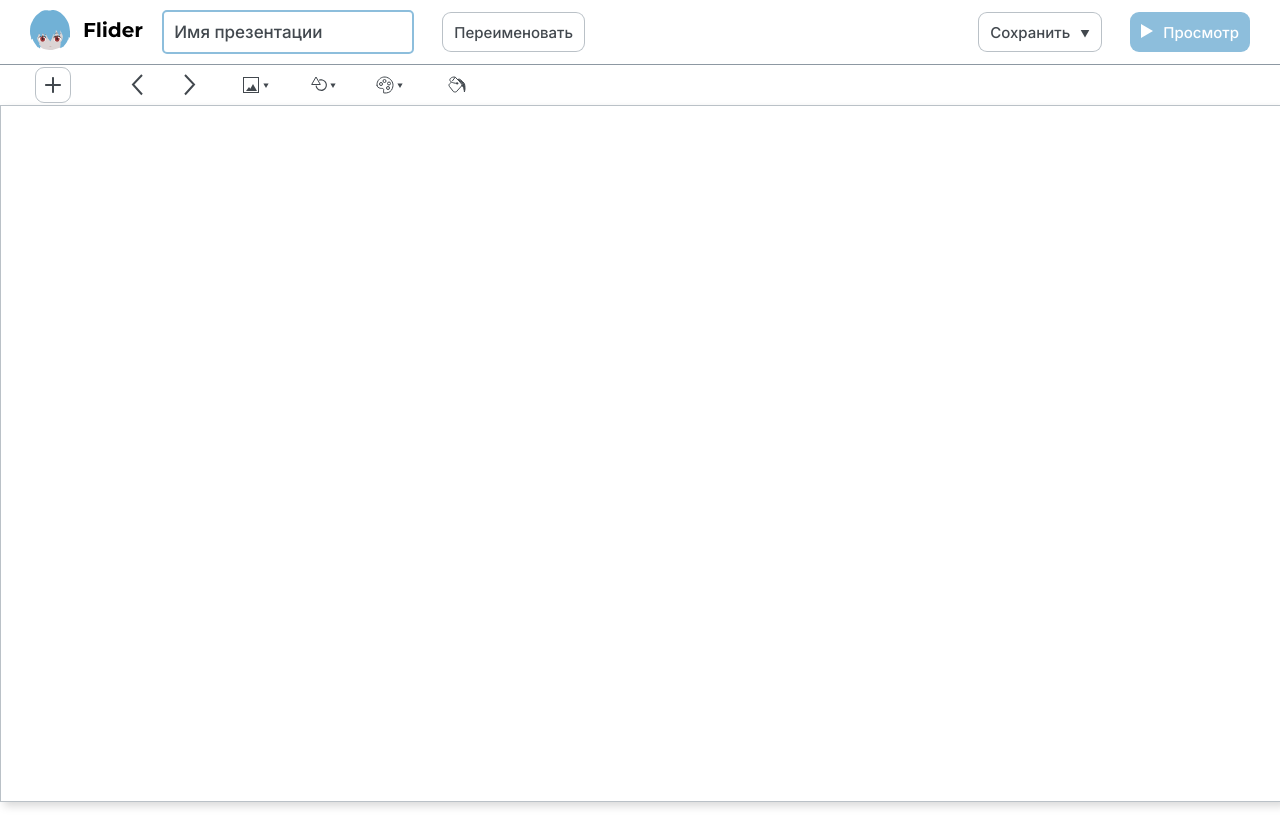
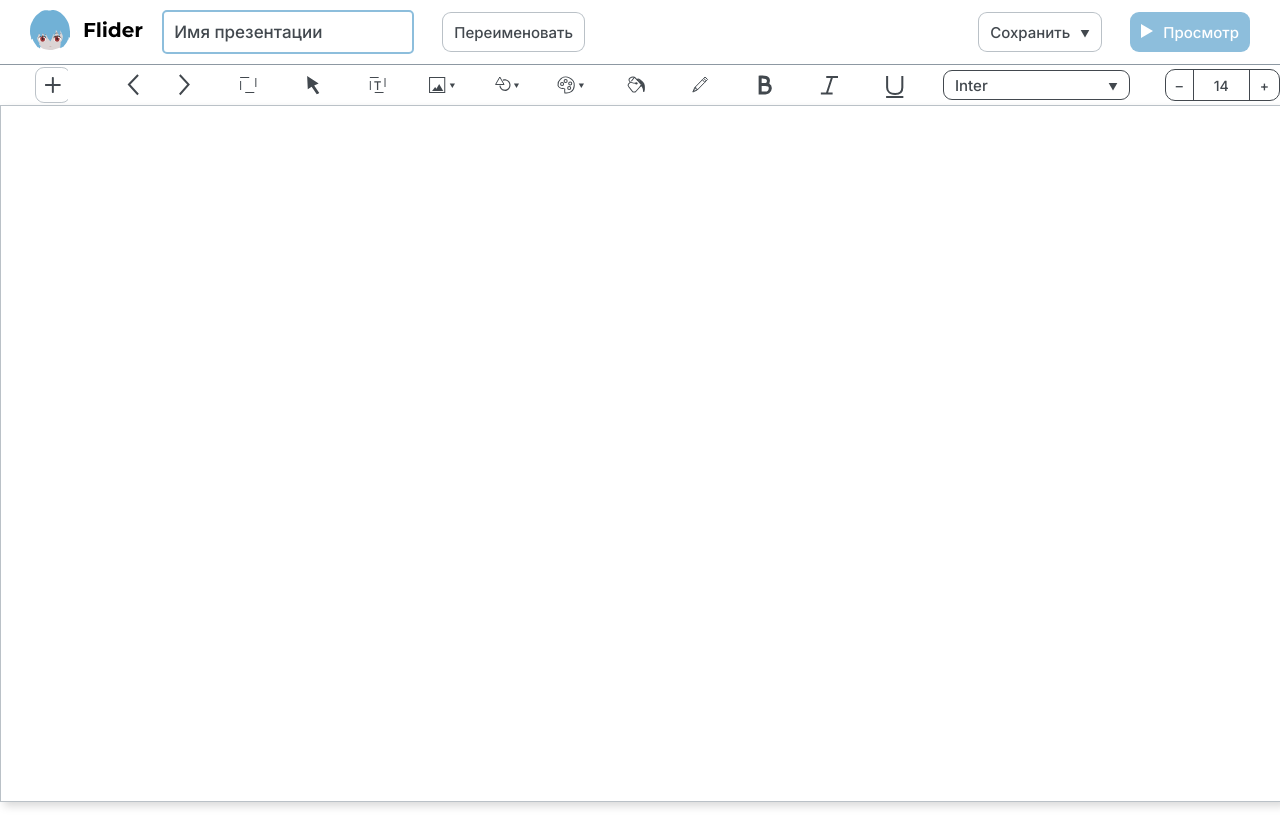
Before and after one commit to Exevald/flider, a React (Create React App) app: page /presentation in a window 1280 px wide. Built offline with nearby package versions, Linux system fonts and the light colour scheme.

Commit message:
Раскомментировал мои труды, заглушка также стоит

```diff
--- a/src/view/components/Toolbar/Toolbar.tsx
+++ b/src/view/components/Toolbar/Toolbar.tsx
@@ -85,12 +85,12 @@ const Toolbar = (props: ToolbarProps, {status = 0}: StatusProps) => {
 
             {
                 (status === 1 || status === 4 || status === 0) && <>
-                    {/*<ButtonIcon viewStyle={"selectArea"} onClick={() => {*/}
-                    {/*}}></ButtonIcon>*/}
-                    {/*<ButtonIcon viewStyle={"selectArrow"} onClick={() => {*/}
-                    {/*}}></ButtonIcon>*/}
-                    {/*<ButtonIcon viewStyle={"textArea"} onClick={() => {*/}
-                    {/*}}></ButtonIcon>*/}
+                    <ButtonIcon viewStyle={"selectArea"} onClick={() => {
+                    }}></ButtonIcon>
+                    <ButtonIcon viewStyle={"selectArrow"} onClick={() => {
+                    }}></ButtonIcon>
+                    <ButtonIcon viewStyle={"textArea"} onClick={() => {
+                    }}></ButtonIcon>
                     <ButtonIcon viewStyle={"image"} id={'SelectorButton'}
                                 onClick={() => {
                                     showDropDownById('SelectorButton', 'ImageSelector')
@@ -126,28 +126,28 @@ const Toolbar = (props: ToolbarProps, {status = 0}: StatusProps) => {
                     }
                 }}></ButtonIcon>
             }
-            {/*{*/}
-            {/*    status !== 1 &&*/}
-            {/*    <ButtonIcon viewStyle={"stroke"} onClick={() => {*/}
-            {/*    }}></ButtonIcon>*/}
-            {/*}*/}
+            {
+                status !== 1 &&
+                <ButtonIcon viewStyle={"stroke"} onClick={() => {
+                }}></ButtonIcon>
+            }
 
-            {/*{*/}
-            {/*    (status === 0 || status === 2) && <>*/}
-            {/*        <ButtonIcon viewStyle={"bold"} onClick={() => {*/}
-            {/*        }}></ButtonIcon>*/}
-            {/*        <ButtonIcon viewStyle={"cursive"} onClick={() => {*/}
-            {/*        }}></ButtonIcon>*/}
-            {/*        <ButtonIcon viewStyle={"underline"} onClick={() => {*/}
-            {/*        }}></ButtonIcon>*/}
-            {/*        <Button viewStyle={"fontArea"} iconStyle={"right"} iconSrc={SaveIcon} text={"Inter"}*/}
-            {/*                onClick={() => {*/}
-            {/*                }}></Button> </>*/}
-            {/*}*/}
+            {
+                (status === 0 || status === 2) && <>
+                    <ButtonIcon viewStyle={"bold"} onClick={() => {
+                    }}></ButtonIcon>
+                    <ButtonIcon viewStyle={"cursive"} onClick={() => {
+                    }}></ButtonIcon>
+                    <ButtonIcon viewStyle={"underline"} onClick={() => {
+                    }}></ButtonIcon>
+                    <Button viewStyle={"fontArea"} iconStyle={"right"} iconSrc={SaveIcon} text={"Inter"}
+                            onClick={() => {
+                            }}></Button> </>
+            }
 
-            {/*{*/}
-            {/*    status !== 1 && <FontSizeArea size={14}></FontSizeArea>*/}
-            {/*}*/}
+            {
+                status !== 1 && <FontSizeArea size={14}></FontSizeArea>
+            }
         </div>
     )
 }
```
